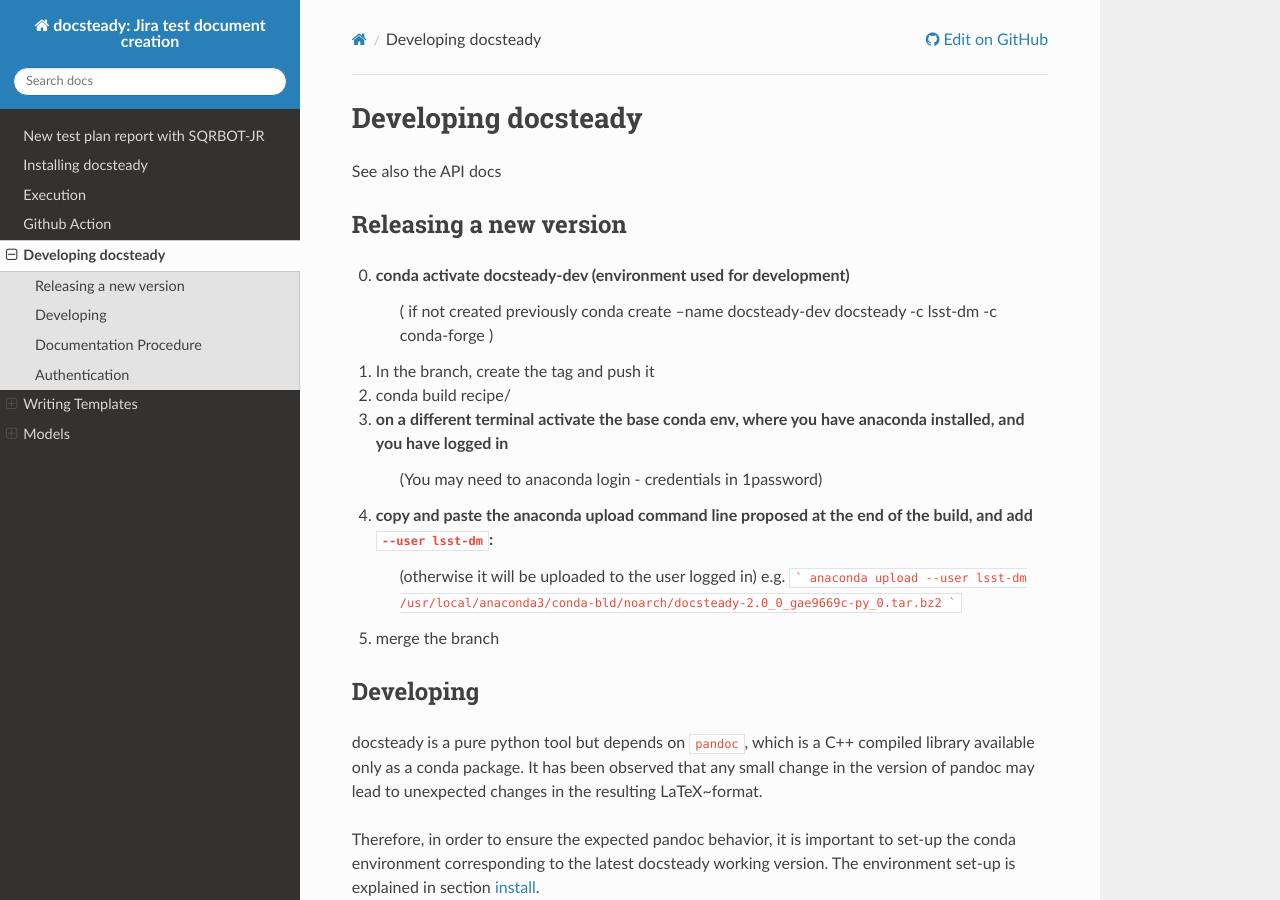
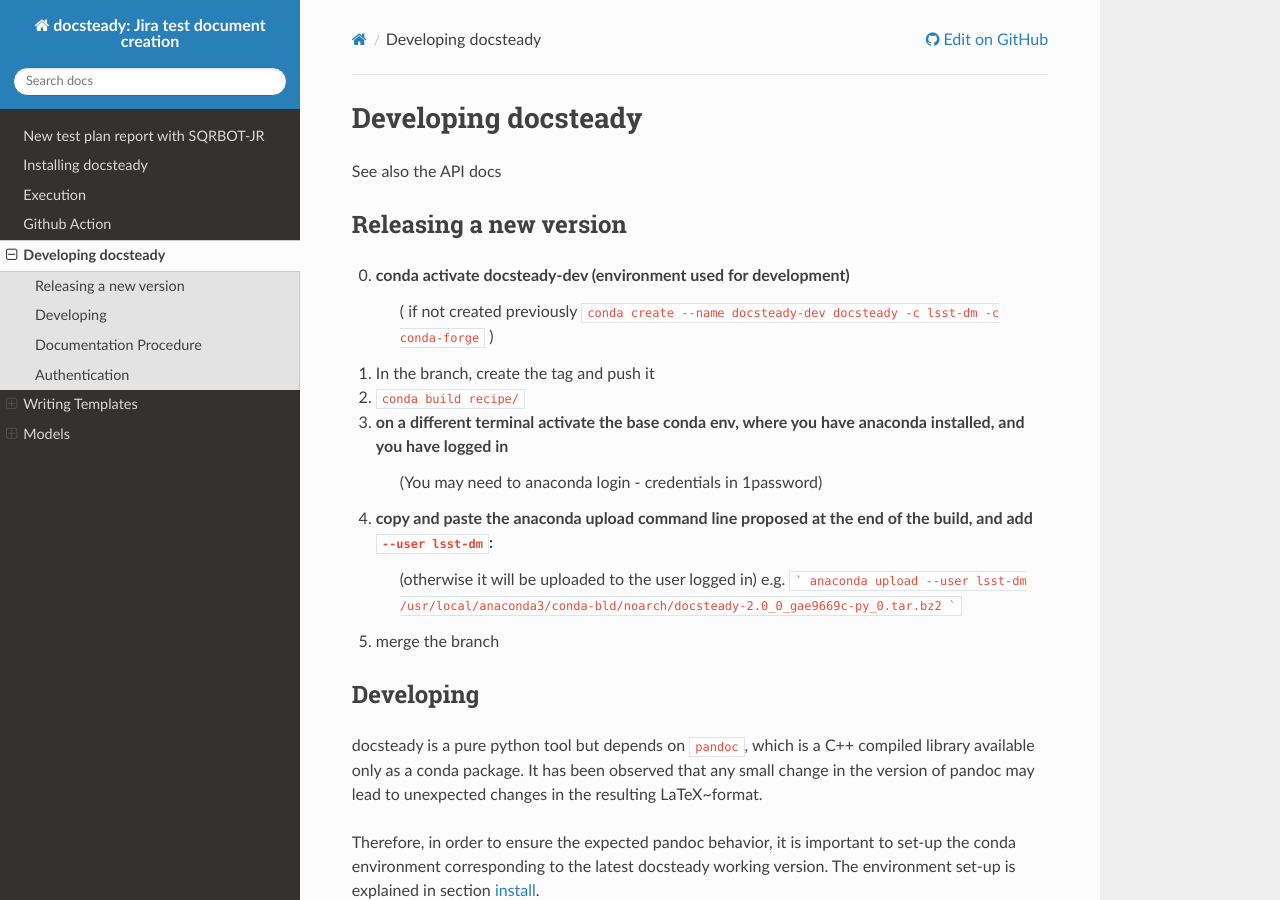
Before and after one commit to lsst-dm/docsteady, a Sphinx documentation site: the page built from docs/developer.rst, in a window 1280 px wide and 900 px high. Built offline with Sphinx 7.4.7 and the Read the Docs theme 2.0.0, drawn with Linux system fonts in a browser that asks for light colours; pages that are not in the unit, such as notebooks, are missing from menus; the version number could not be read and is left out.

Commit message:
highlighting

```diff
--- a/docs/developer.rst
+++ b/docs/developer.rst
@@ -11,11 +11,11 @@
 -----------------------
 
 0) conda activate docsteady-dev (environment used for development)
-    ( if not created previously conda create --name docsteady-dev docsteady -c lsst-dm -c conda-forge )
+    ( if not created previously ``conda create --name docsteady-dev docsteady -c lsst-dm -c conda-forge`` )
 
 1) In the branch, create the tag and push it
 
-2) conda build recipe/
+2) ``conda build recipe/``
 
 3) on a different terminal activate the base conda env, where you  have anaconda installed, and you have logged in
        (You may need to anaconda login - credentials in 1password)
```
